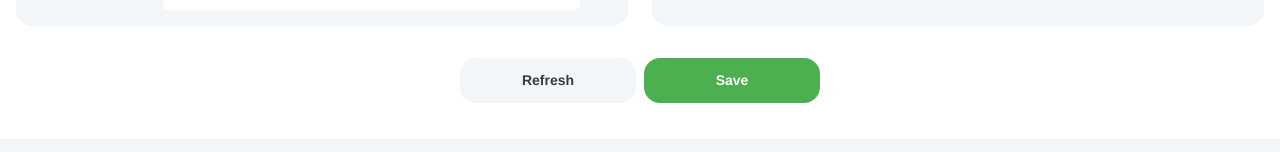
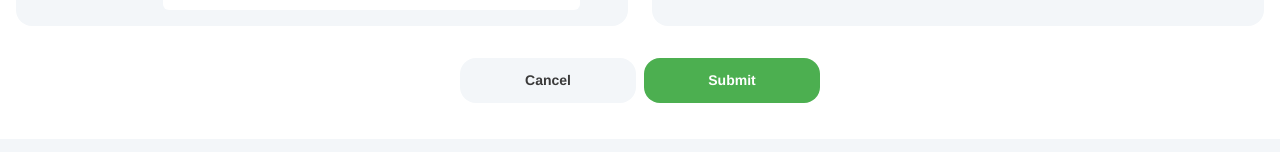
Before and after one commit to itsmuhammadismail/tcs-cp, a Next.js app: page /booking/pouch-manifest in a window 1280 px wide. Shown: the part 641-793 px from the top of the page. Built offline with nearby package versions, Linux system fonts and the light colour scheme; no server answers.

Commit message:
abdulrehman 20/10/21 12:56pm

```diff
--- a/pages/booking/pouch-manifest.js
+++ b/pages/booking/pouch-manifest.js
@@ -245,7 +245,7 @@ const PouchManifest = () => {
 
         <div className="media mx-auto p-4 flex justify-center items-center gap-2">
           <Button
-            text="Refresh"
+            text="Cancel"
             bgColor="#F3F6F9"
             color="#3A3A3A"
             width="11rem"
@@ -253,7 +253,7 @@ const PouchManifest = () => {
           ></Button>
 
           <Button
-            text="Save"
+            text="Submit"
             bgColor="#4CAF50"
             color="white"
             width="11rem"
```
